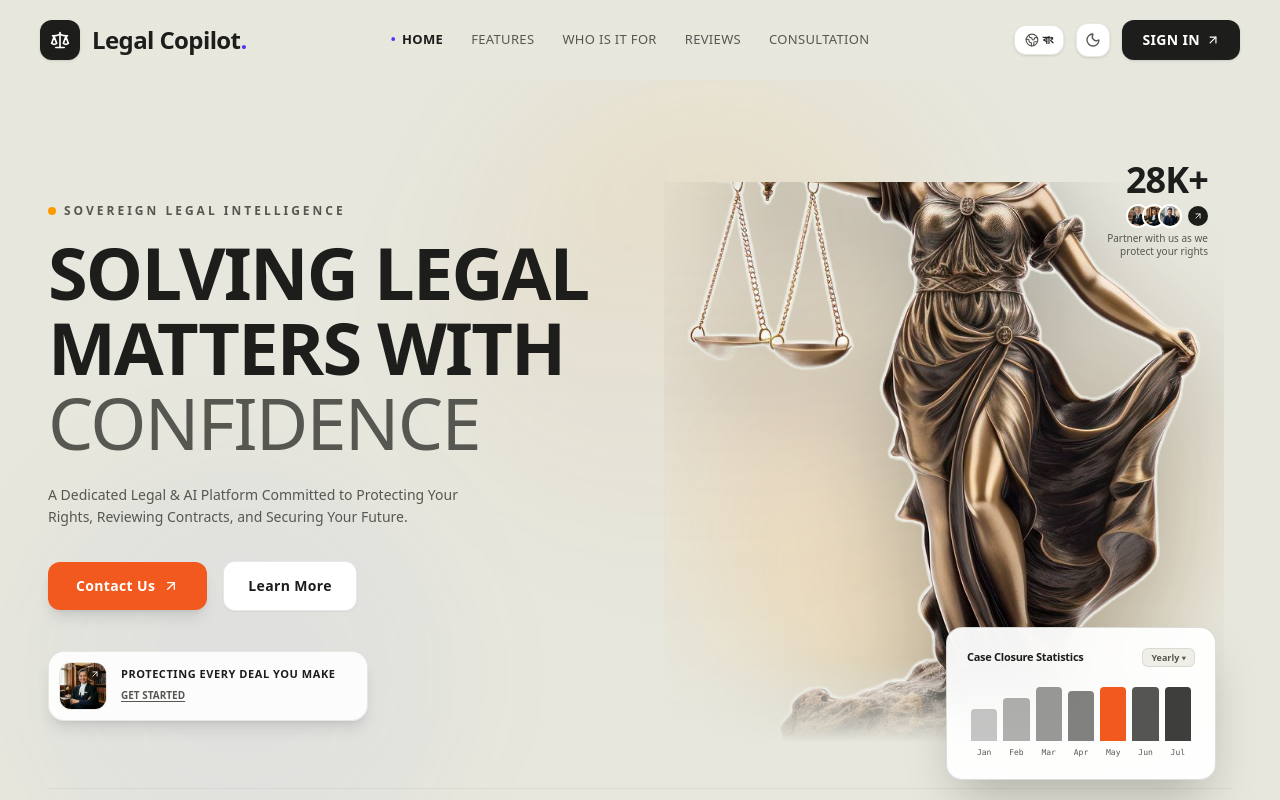
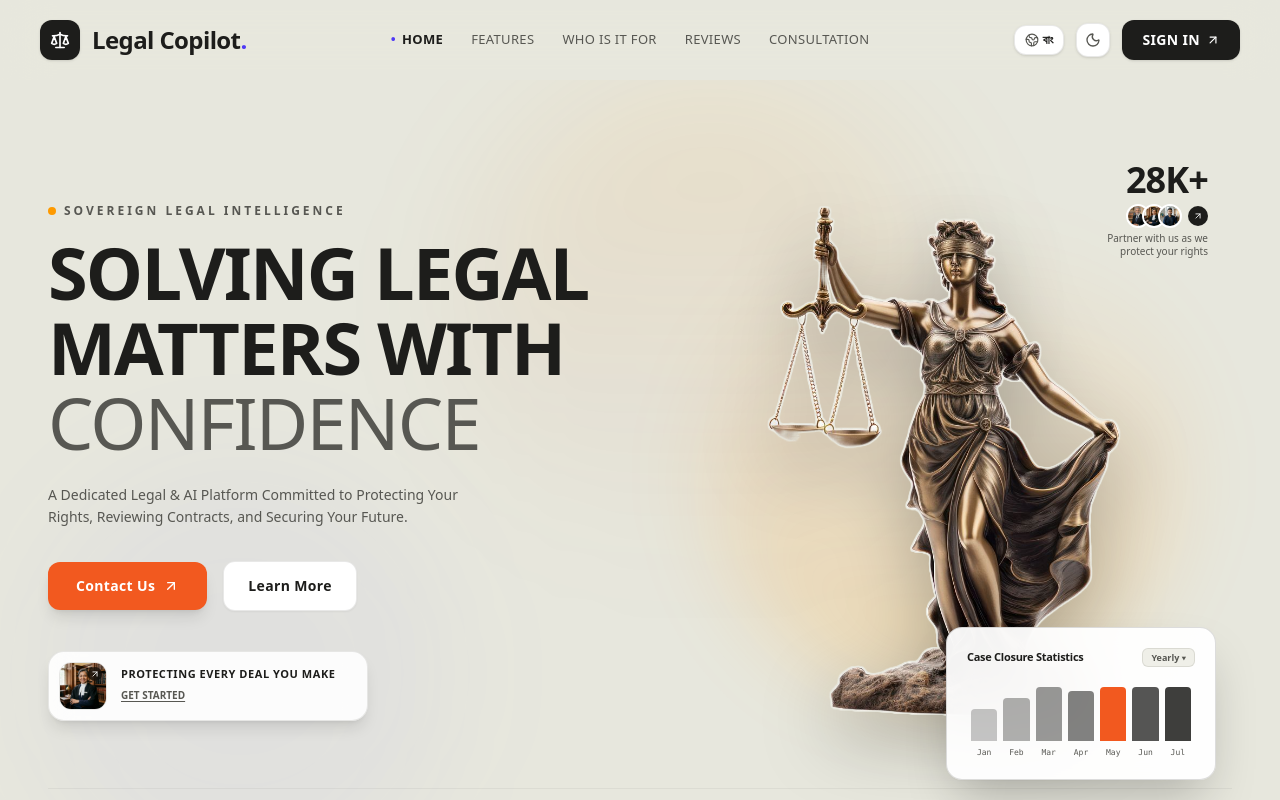
Before and after one commit to mahmudulhasantasin/Outliers, a Next.js app in the folder frontend/: page / in a window 1280 px wide. Shown: the top 800 px of the page. Built offline with nearby package versions, Linux system fonts and the light colour scheme; no server answers; a web font is replaced by a local one.

Commit message:
Revert "style(landing): scale, shift down and mask bottom overflow of statue image"
This reverts commit 50bc28006638c2745b78230f468a8b49dc8bfe3a.

```diff
--- a/frontend/src/app/page.tsx
+++ b/frontend/src/app/page.tsx
@@ -575,20 +575,20 @@ export default function LandingAndAuthPage() {
                 </p>
               </div>
 
-              {/* ── Central Character Container: Firefly Transparent Statue (Enlarged & Shifted Down with Bottom Crop) ── */}
-              <div className="relative w-full max-w-[420px] sm:max-w-[480px] lg:max-w-[560px] aspect-square flex items-center justify-center z-10 overflow-hidden [mask-image:linear-gradient(to_bottom,black_85%,transparent_100%)]">
+              {/* ── Central Character Container: Firefly Transparent Statue ── */}
+              <div className="relative w-full max-w-[420px] sm:max-w-[480px] lg:max-w-[540px] aspect-square flex items-center justify-center z-10">
 
                 {/* Backlight halo glow */}
-                <div className="absolute inset-4 rounded-full bg-gradient-to-t from-amber-500/20 via-orange-400/10 to-transparent blur-3xl pointer-events-none" />
-
-                {/* Central Statue / Character Image with increased scale shifted down */}
-                <div className="relative w-full h-full scale-125 sm:scale-135 lg:scale-140 translate-y-6 sm:translate-y-10 transform hover:scale-[1.45] transition-transform duration-700 ease-out origin-bottom">
+                <div className="absolute inset-8 rounded-full bg-gradient-to-t from-amber-500/20 via-orange-400/10 to-transparent blur-2xl pointer-events-none" />
+
+                {/* Central Statue / Character Image */}
+                <div className="relative w-full h-full transform hover:scale-105 transition-transform duration-700 ease-out">
                   <Image
                     src="/Firefly.png"
                     alt="Lady Justice Bronze Statue with Scales"
                     fill
                     priority
-                    sizes="(max-width: 768px) 100vw, 750px"
+                    sizes="(max-width: 768px) 100vw, 540px"
                     className="object-contain select-none pointer-events-none"
                     style={{
                       filter:
```
